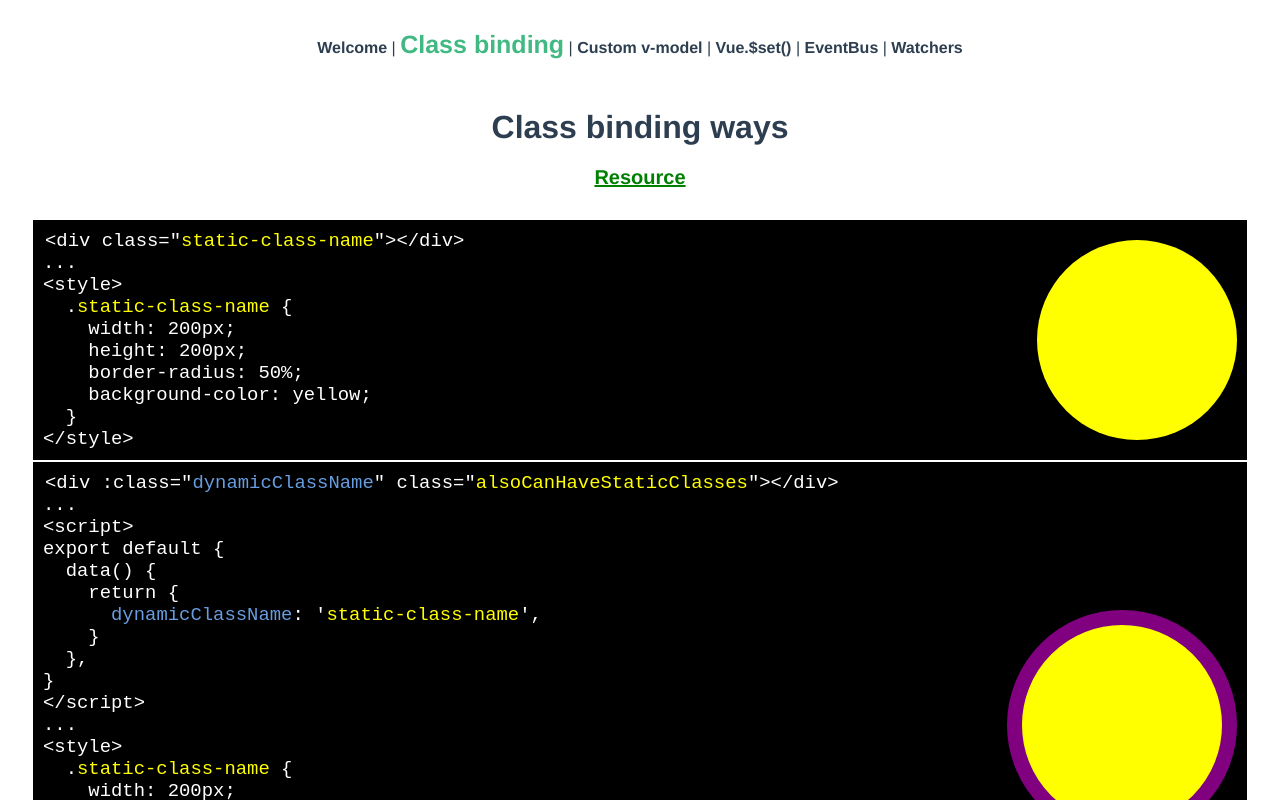
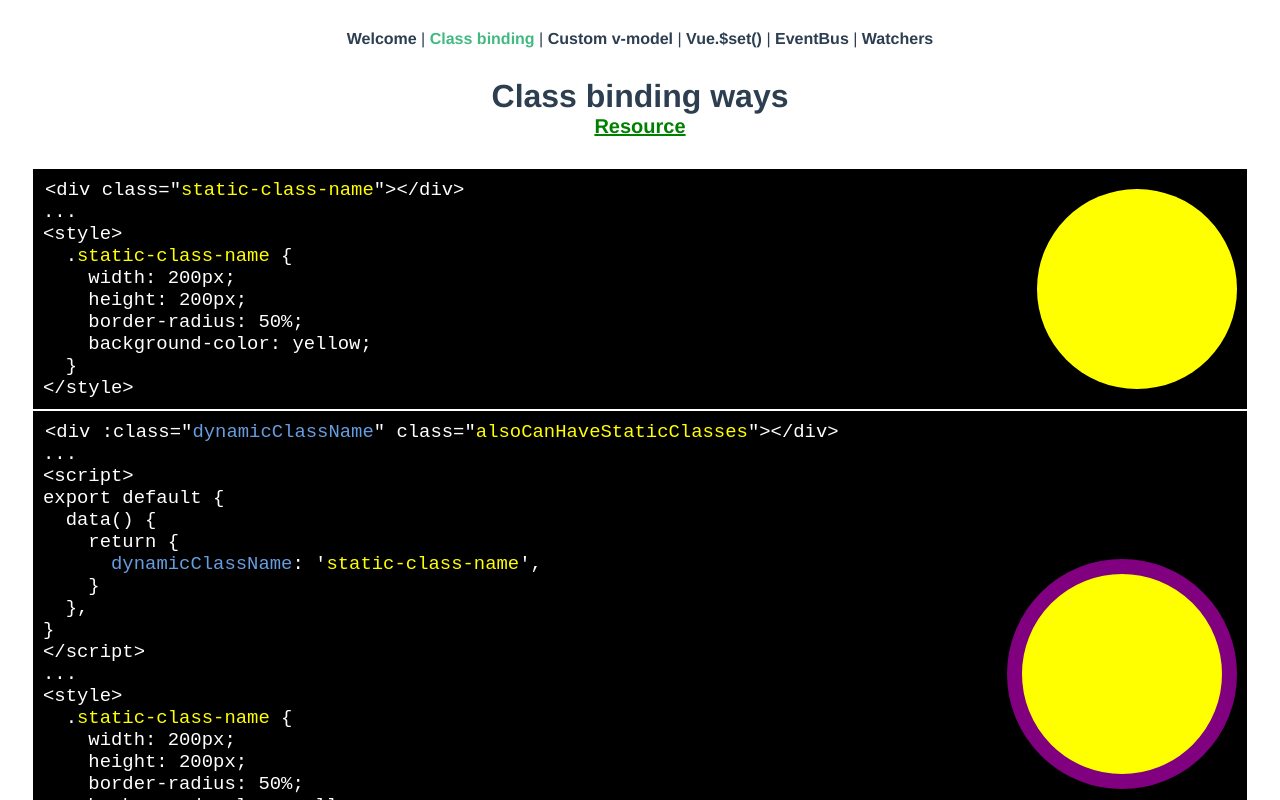
Before and after one commit to vahmelk99/jsconf, a Vue app: page /class-binding in a window 1280 px wide. Shown: the top 800 px of the page. Built offline with nearby package versions, Linux system fonts and the light colour scheme.

Commit message:
class binding page added

```diff
--- a/src/App.vue
+++ b/src/App.vue
@@ -8,7 +8,9 @@
       <router-link to="/event-bus">EventBus</router-link> |
       <router-link to="/watchers">Watchers</router-link>
     </div>
-    <router-view />
+    <transition name="slide-fade" mode="out-in">
+      <router-view />
+    </transition>
   </div>
 </template>
 
@@ -32,20 +34,34 @@
   color: #2c3e50;
   // background-color: #ffdd00;
   min-height: 100vh;
+  overflow: hidden;
 }
 
 #nav {
   padding: 30px;
-
   user-select: none;
   a {
+    transition: all 0.2s;
     font-weight: bold;
     color: #2c3e50;
     text-decoration: none;
     &.router-link-exact-active {
       color: #42b983;
-      font-size: 25px;
+      // font-size: 25px;
     }
   }
 }
+
+.slide-fade-enter-active,
+.slide-fade-leave-active {
+  transition: all 0.3s ease;
+}
+.slide-fade-enter {
+  transform: translateX(100px);
+  opacity: 0;
+}
+.slide-fade-leave-to {
+  transform: translateX(-100px);
+  opacity: 0;
+}
 </style>
--- a/src/views/ClassBinding.vue
+++ b/src/views/ClassBinding.vue
@@ -186,14 +186,6 @@ export default {
 </script>
 
 <style lang="scss" scoped>
-pre[contenteditable] {
-  outline: none;
-}
-
-a,
-h1 {
-  margin: 20px 0;
-}
 a {
   font-size: 20px;
   color: green;
@@ -214,14 +206,20 @@ section {
     background-color: black;
     padding: 10px;
     border: 1px solid white;
-    span.highlight {
-      color: yellow;
+    pre[contenteditable] {
+      outline: none;
+      flex: auto;
     }
-    span.highlightBlue {
-      color: #679ddf;
-    }
-    span.highlightGreen {
-      color: rgb(255, 71, 71);
+    span {
+      &.highlight {
+        color: yellow;
+      }
+      &.highlightBlue {
+        color: #679ddf;
+      }
+      &.highlightGreen {
+        color: rgb(255, 71, 71);
+      }
     }
     code {
       font-family: monospace, 'courier new';
--- a/src/views/Home.vue
+++ b/src/views/Home.vue
@@ -5,6 +5,7 @@
       <img alt="Vue logo" src="../assets/jsconf.png" />
     </div>
     <h1>Welcome to JSConf Armenia 2021</h1>
+    <h2>Vahagn Melkonyan</h2>
   </div>
 </template>
 
```
